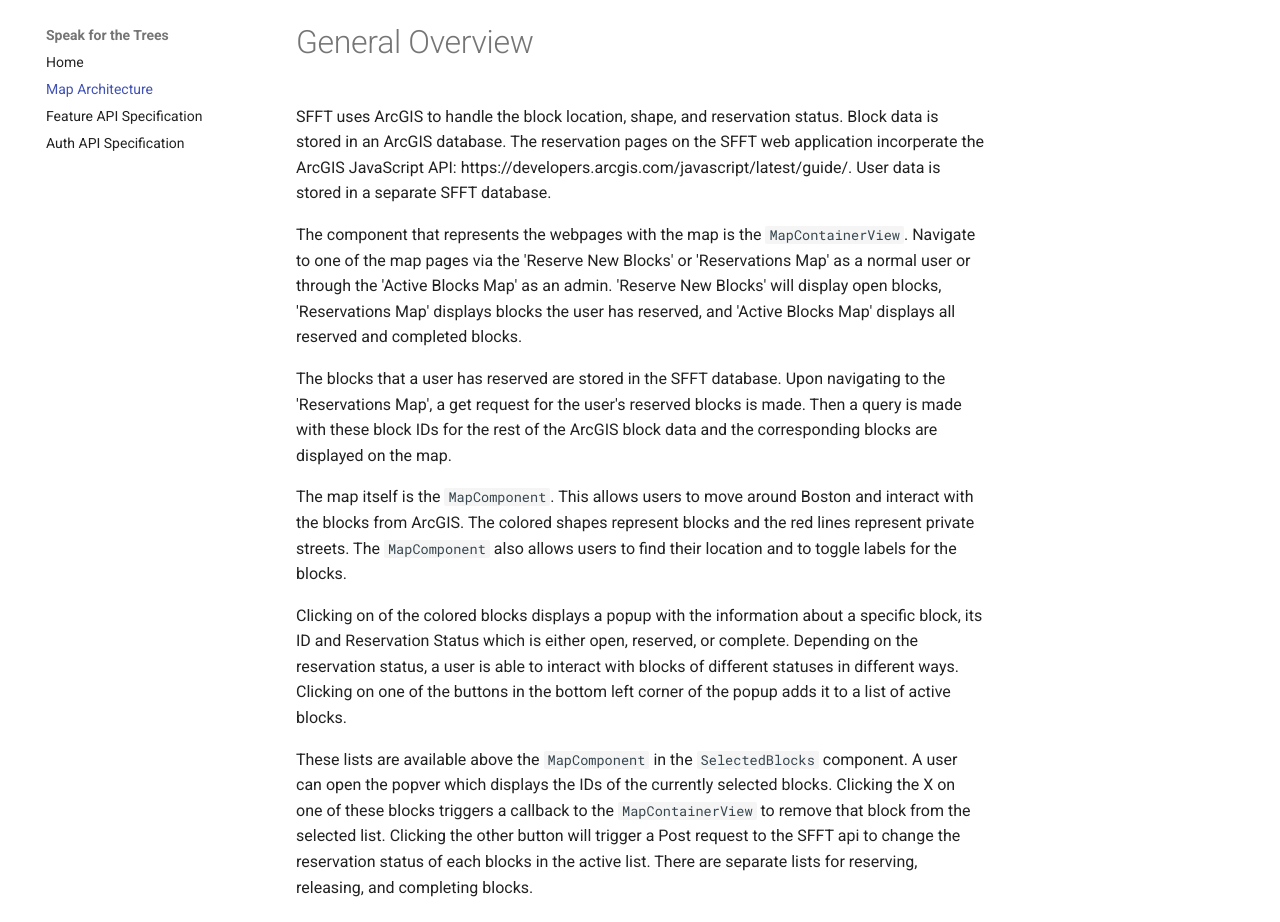
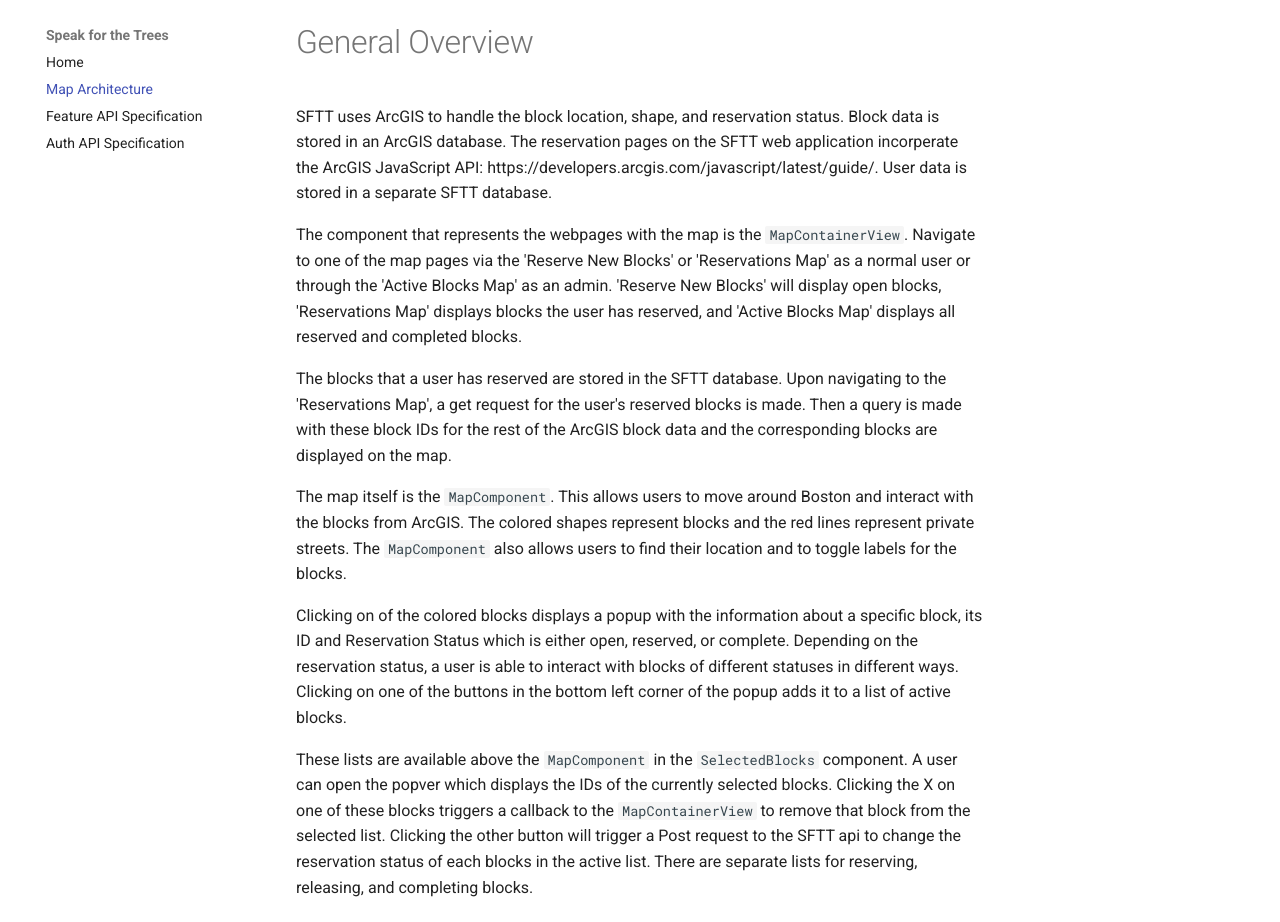
Before and after one commit to Code-4-Community/c4c-dev-docs, an MkDocs documentation site: the page built from docs/sftt/map-architecture.md, in a window 1280 px wide and 1400 px high. Shown: the part 124-1046 px from the top of the window. Built offline with MkDocs 1.6.1 and Material for MkDocs 9.7.7, drawn with Linux system fonts in a browser that asks for light colours; comment, search, counter and statistics services are not loaded.

Commit message:
Update map-architecture.md

```diff
--- a/docs/sftt/map-architecture.md
+++ b/docs/sftt/map-architecture.md
@@ -1,16 +1,16 @@
 # General Overview
 
-SFFT uses ArcGIS to handle the block location, shape, and reservation status. Block data is stored in an ArcGIS database. The reservation pages on the SFFT web application incorperate the ArcGIS JavaScript API: https://developers.arcgis.com/javascript/latest/guide/. User data is stored in a separate SFFT database.
+SFTT uses ArcGIS to handle the block location, shape, and reservation status. Block data is stored in an ArcGIS database. The reservation pages on the SFTT web application incorperate the ArcGIS JavaScript API: https://developers.arcgis.com/javascript/latest/guide/. User data is stored in a separate SFTT database.
 
 The component that represents the webpages with the map is the `MapContainerView`. Navigate to one of the map pages via the 'Reserve New Blocks' or 'Reservations Map' as a normal user or through the 'Active Blocks Map' as an admin. 'Reserve New Blocks' will display open blocks, 'Reservations Map' displays blocks the user has reserved, and 'Active Blocks Map' displays all reserved and completed blocks.
 
-The blocks that a user has reserved are stored in the SFFT database. Upon navigating to the 'Reservations Map', a get request for the user's reserved blocks is made. Then a query is made with these block IDs for the rest of the ArcGIS block data and the corresponding blocks are displayed on the map.
+The blocks that a user has reserved are stored in the SFTT database. Upon navigating to the 'Reservations Map', a get request for the user's reserved blocks is made. Then a query is made with these block IDs for the rest of the ArcGIS block data and the corresponding blocks are displayed on the map.
 
 The map itself is the `MapComponent`. This allows users to move around Boston and interact with the blocks from ArcGIS. The colored shapes represent blocks and the red lines represent private streets. The `MapComponent` also allows users to find their location and to toggle labels for the blocks.
 
 Clicking on of the colored blocks displays a popup with the information about a specific block, its ID and Reservation Status which is either open, reserved, or complete. Depending on the reservation status, a user is able to interact with blocks of different statuses in different ways. Clicking on one of the buttons in the bottom left corner of the popup adds it to a list of active blocks.
 
-These lists are available above the `MapComponent` in the `SelectedBlocks` component. A user can open the popver which displays the IDs of the currently selected blocks. Clicking the X on one of these blocks triggers a callback to the `MapContainerView` to remove that block from the selected list. Clicking the other button will trigger a Post request to the SFFT api to change the reservation status of each blocks in the active list. There are separate lists for reserving, releasing, and completing blocks.
+These lists are available above the `MapComponent` in the `SelectedBlocks` component. A user can open the popver which displays the IDs of the currently selected blocks. Clicking the X on one of these blocks triggers a callback to the `MapContainerView` to remove that block from the selected list. Clicking the other button will trigger a Post request to the SFTT api to change the reservation status of each blocks in the active list. There are separate lists for reserving, releasing, and completing blocks.
 
 
 # Map router
```
